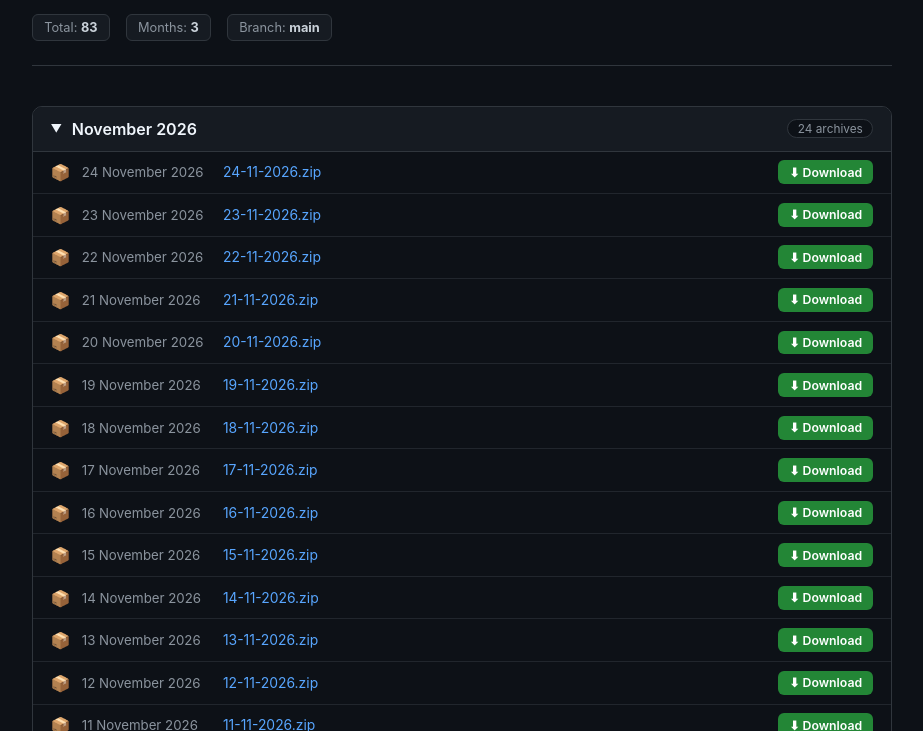
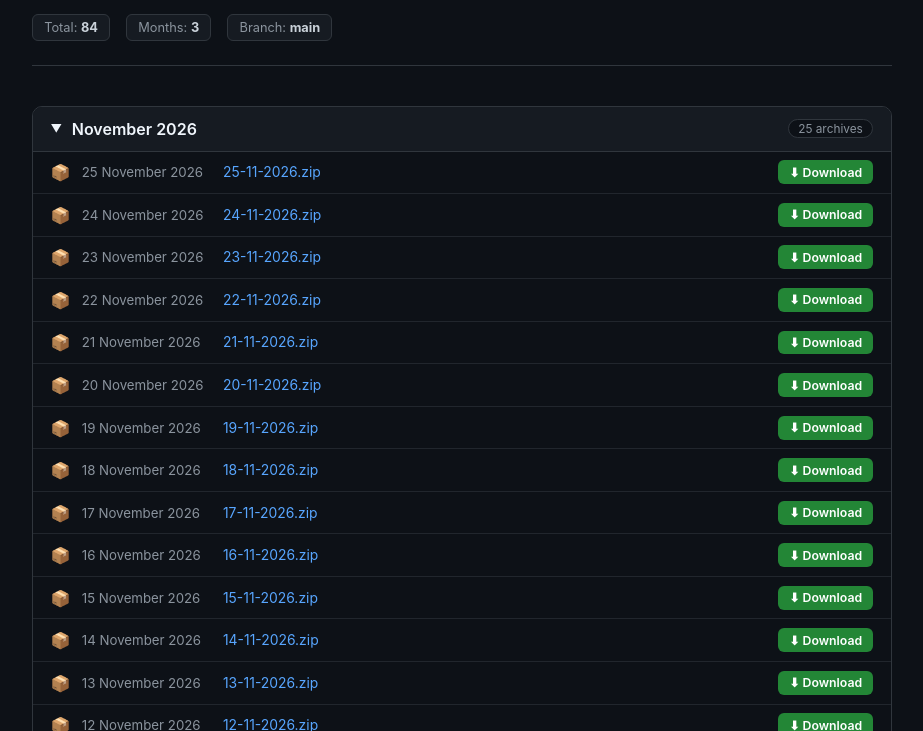
Before and after one commit to Rohan-quantxpress/bod-files, a plain HTML site: page index.html in a window 1280 px wide. Shown: the part 69-800 px from the top of the page, without its empty margins (178-1101 px from the left). Drawn offline with Linux system fonts and the light colour scheme.

Commit message:
docs: rebuild index for 25-11-2026.zip

```diff
--- a/index.html
+++ b/index.html
@@ -47,7 +47,7 @@
   <header>
     <h1>📁 Archives — <em>bod-files</em></h1>
     <div class="stats">
-      <span class="pill">Total: <strong>83</strong></span>
+      <span class="pill">Total: <strong>84</strong></span>
       <span class="pill">Months: <strong>3</strong></span>
       <span class="pill">Branch: <strong>main</strong></span>
     </div>
@@ -57,9 +57,15 @@
         <div class="group-header">
           <span class="toggle">▼</span>
           November 2026
-          <span class="badge">24 archives</span>
+          <span class="badge">25 archives</span>
         </div>
         <div class="group-body">
+            <div class="row">
+              <span class="icon">📦</span>
+              <span class="date">25 November 2026</span>
+              <a class="name" href="https://raw.githubusercontent.com/Rohan-quantxpress/bod-files/main/zips/25-11-2026.zip">25-11-2026.zip</a>
+              <a class="btn" href="https://raw.githubusercontent.com/Rohan-quantxpress/bod-files/main/zips/25-11-2026.zip" download>⬇ Download</a>
+            </div>
             <div class="row">
               <span class="icon">📦</span>
               <span class="date">24 November 2026</span>
```
